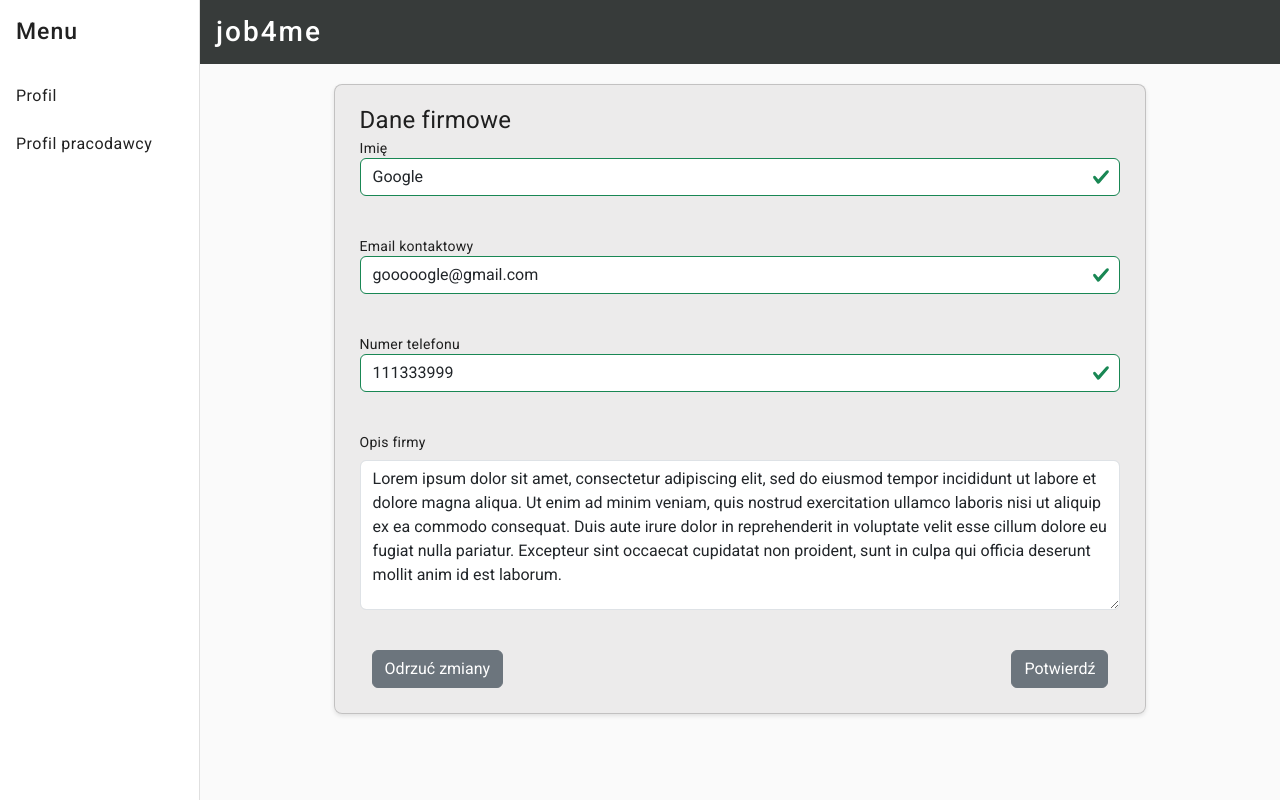
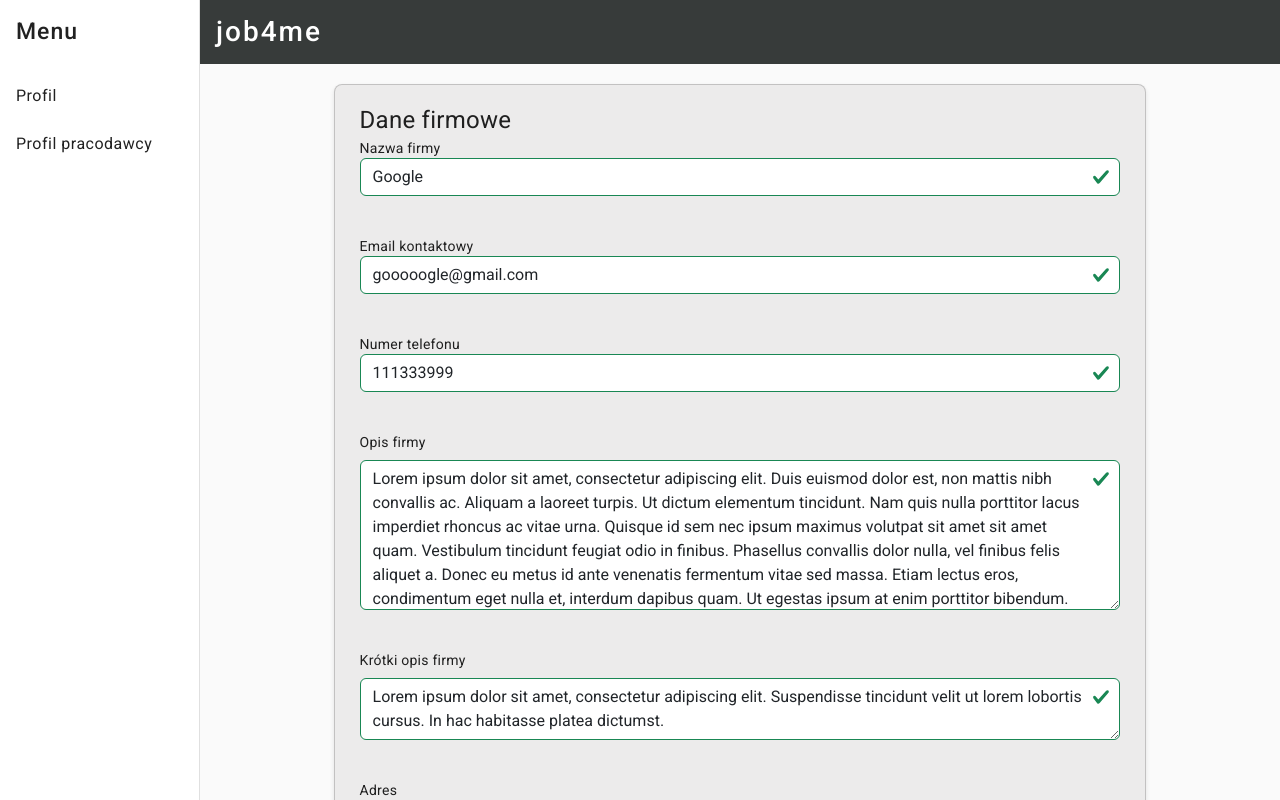
Before and after one commit to IzabelaRosinska/job4me-frontend, an Angular app: page /employer/editForm in a window 1280 px wide. Built offline with nearby package versions, Linux system fonts and the light colour scheme.

Commit message:
MIWM-221: Update form, add photo and addres input

```diff
--- a/src/app/employer/employer-account/employer-info-form/employer-info-form.component.html
+++ b/src/app/employer/employer-account/employer-info-form/employer-info-form.component.html
@@ -5,7 +5,7 @@
     <fieldset class="common-inputs-fieldset">
       <form action="">
         <legend>Dane firmowe</legend>
-        <label for="companyName">Imię</label>
+        <label for="companyName">Nazwa firmy</label>
         <input type="text" #companyName id="companyName" name="companyName" class="form-control {{companyName.checkValidity()? 'is-valid':'is-invalid' }}" [minLength]="1" [maxLength]="100" (change)="companyName.checkValidity()" [(ngModel)]="employerAccountInfo.companyName" required>
         <div *ngIf="!companyName.checkValidity()" class="invalid-feedback">Uzupełnij nazwę firmy</div>
         <br><br>
@@ -21,8 +21,26 @@
 
 
         <label for="description" class="form-label">Opis firmy</label>
-        <textarea type="text" id="description" name="description" class="form-control aboutMe" [(ngModel)]="employerAccountInfo.description" ></textarea><br><br>
+        <textarea type="text" id="description" #description name="description" class="form-control aboutMe {{description.checkValidity() ? 'is-valid':'is-invalid' }}" [minlength]="1" [maxLength]="1000" (change)="description.checkValidity()"  [(ngModel)]="employerAccountInfo.description" required></textarea>
+        <div class="invalid-feedback" *ngIf="!description.checkValidity()" (change)="description.checkValidity()">{{description.value.length >0? '' : 'Uzupełnij opis firmy'}}</div><br><br>
 
+        <label for="displayDescription" class="form-label">Krótki opis firmy</label>
+        <textarea type="text" id="displayDescription" #displayDescription name="displayDescription" class="form-control {{displayDescription.checkValidity() ? 'is-valid':'is-invalid' }}" [minlength]="1" [maxLength]="150" (change)="displayDescription.checkValidity()" [(ngModel)]="employerAccountInfo.displayDescription" required></textarea>
+        <div class="invalid-feedback" *ngIf="!displayDescription.checkValidity()" (change)="displayDescription.checkValidity()">{{displayDescription.value.length >0? '' : 'Uzupełnij krótki opis firmy'}}</div><br><br>
+
+        <label for="addres" class="form-label">Adres</label>
+        <input type="text" id="addres" #addres name="addres" class="form-control" [maxlength]="100"  (change)="addres.checkValidity()"  [(ngModel)]="employerAccountInfo.addres"><br><br>
+
+        <label for="addres" class="form-label">Logo lub zdjęcie firmy</label>
+
+        <!--https://medium.com/@tarekabdelkhalek/how-to-create-a-drag-and-drop-file-uploading-in-angular-78d9eba0b854-->
+        <div class="dropzone">
+          <input type="file" #fileDropRef id="fileDropRef" (change)="onFileSelected($event)">
+          <!--  <img>-->
+          <h3>Drag and drop file (max {{MAX_FILE_SIZE/1000}} kb) here</h3>
+          <h3>or</h3>
+          <label for="fileDropRef">Browse for file</label>
+        </div><br><br>
 
         <div class="container">
           <div class="row">
@@ -32,7 +50,7 @@
             </div>
 
             <div class="col w-100 text-end">
-              <button class="btn btn-secondary" (click)="openConfirmDialog()" type="submit" [disabled]="!companyName.checkValidity() || !email.checkValidity() || !phoneNumber.checkValidity()">Potwierdź</button>
+              <button class="btn btn-secondary" (click)="openConfirmDialog()" type="submit" [disabled]="!companyName.checkValidity() || !email.checkValidity() || !phoneNumber.checkValidity() || !description.checkValidity() || !displayDescription.checkValidity()">Potwierdź</button>
             </div>
 
           </div>
@@ -41,5 +59,4 @@
     </fieldset>
   </div>
 
-
 </div>
--- a/src/app/employer/employer-account/employer-info-form/employer-info-form.component.scss
+++ b/src/app/employer/employer-account/employer-info-form/employer-info-form.component.scss
@@ -10,3 +10,46 @@
 .aboutMe{
   height: 150px;
 }
+
+
+
+
+.dropzone{
+  width: 80%;
+  height: 200px;
+  padding: 2rem;
+  text-align: center;
+  border:dashed 2px #979797;
+  position: relative;
+  margin: 0 auto;
+  background-color: rgba(255, 255, 255, 0.85);
+
+  input{
+    opacity: 0;
+    position: absolute;
+    z-index: 2;
+    width: 100%;
+    height: 100%;
+    top: 0;
+    left: 0;
+  }
+
+
+  label{
+    color: white;
+    width: 160px;
+    height: 40px;
+    border-radius: 16px;
+    background-color: #9cbfff;
+    padding: 8px 16px;
+    font-size: 18px;
+  }
+
+  h3{
+    font-size: 18px;
+    font-weight: 400;
+    color: #38424c;
+  }
+  //https://medium.com/@tarekabdelkhalek/how-to-create-a-drag-and-drop-file-uploading-in-angular-78d9eba0b854
+
+}
--- a/src/app/employer/employer-account/employer-info-form/employer-info-form.component.ts
+++ b/src/app/employer/employer-account/employer-info-form/employer-info-form.component.ts
@@ -6,6 +6,7 @@ import {
 import {MatDialog} from "@angular/material/dialog";
 import {ActivatedRoute, Router} from "@angular/router";
 import {EmployeeService} from "../../../worker/service/employee.service";
+import {HttpClient} from "@angular/common/http";
 
 @Component({
   selector: 'app-employer-info-form',
@@ -15,10 +16,16 @@ import {EmployeeService} from "../../../worker/service/employee.service";
 export class EmployerInfoFormComponent {
 
 
-  constructor(public  dialog: MatDialog,
+    selectedFile: File | null = null;
+    imageData: string | null = null;
+    MAX_FILE_SIZE = 25000;
+
+
+    constructor(public  dialog: MatDialog,
               private router: Router,
               private service: EmployeeService,
-              private route: ActivatedRoute) { }
+              private route: ActivatedRoute,
+              private http: HttpClient) { }
 
 
   employerAccountInfo: EmployerAccount = {
@@ -26,12 +33,36 @@ export class EmployerInfoFormComponent {
     companyName: "Google",
     email: "gooooogle@gmail.com",
     telephone: "111333999",
-    description: "Lorem ipsum dolor sit amet, consectetur adipiscing elit, sed do eiusmod tempor incididunt ut labore et " +
-      "dolore magna aliqua. Ut enim ad minim veniam, quis nostrud exercitation ullamco laboris nisi ut aliquip ex ea commodo consequat." +
-      " Duis aute irure dolor in reprehenderit in voluptate velit esse cillum dolore eu fugiat nulla pariatur. Excepteur sint occaecat" +
-      " cupidatat non proident, sunt in culpa qui officia deserunt mollit anim id est laborum.",
+    description: "Lorem ipsum dolor sit amet, consectetur adipiscing elit. Duis euismod dolor est, non mattis nibh convallis ac. Aliquam a laoreet" +
+        " turpis. Ut dictum elementum tincidunt. Nam quis nulla porttitor lacus imperdiet rhoncus ac vitae urna. Quisque id sem nec ipsum maximus " +
+        "volutpat sit amet sit amet quam. Vestibulum tincidunt feugiat odio in finibus. Phasellus convallis dolor nulla, vel finibus felis aliquet a. " +
+        "Donec eu metus id ante venenatis fermentum vitae sed massa. Etiam lectus eros, condimentum eget nulla et, interdum dapibus quam. Ut egestas " +
+        "ipsum at enim porttitor bibendum. Quisque eu fermentum lacus. Integer fermentum erat enim, eget tincidunt libero rhoncus nec. Aliquam pulvinar " +
+        "lectus eget massa placerat, eget ornare velit dapibus." + "Sed vehicula porttitor ligula, vitae auctor arcu iaculis id. Mauris id mauris sapien. " +
+        "Aenean lacinia lacus ac augue ultrices, eget viverra odio vehicula. Vestibulum ante ipsum primis in faucibus orci luctus et ultrices posuere " +
+        "cubilia curae; Maecenas porta ",
+      displayDescription: "Lorem ipsum dolor sit amet, consectetur adipiscing elit. Suspendisse tincidunt velit ut lorem lobortis cursus. In hac habitasse platea dictumst. "
 
   }
+
+    onFileSelected(event: any) {
+        if(event.target.files.length > 0 && event.target.files[0].type.includes("image") && event.target.files[0].size < this.MAX_FILE_SIZE){
+            this.selectedFile = event.target.files[0];
+            this.displaySelectedImage();
+        }
+    }
+
+    displaySelectedImage() {
+        if (this.selectedFile) {
+            const reader = new FileReader();
+
+            reader.onload = (e: any) => {
+                this.employerAccountInfo.photo = e.target.result;
+            };
+
+            reader.readAsDataURL(this.selectedFile);
+        }
+    }
 
   openConfirmDialog(): void {
     const dialogRef = this.dialog.open(SimpleTrueFalsePopUpComponent, {
```
